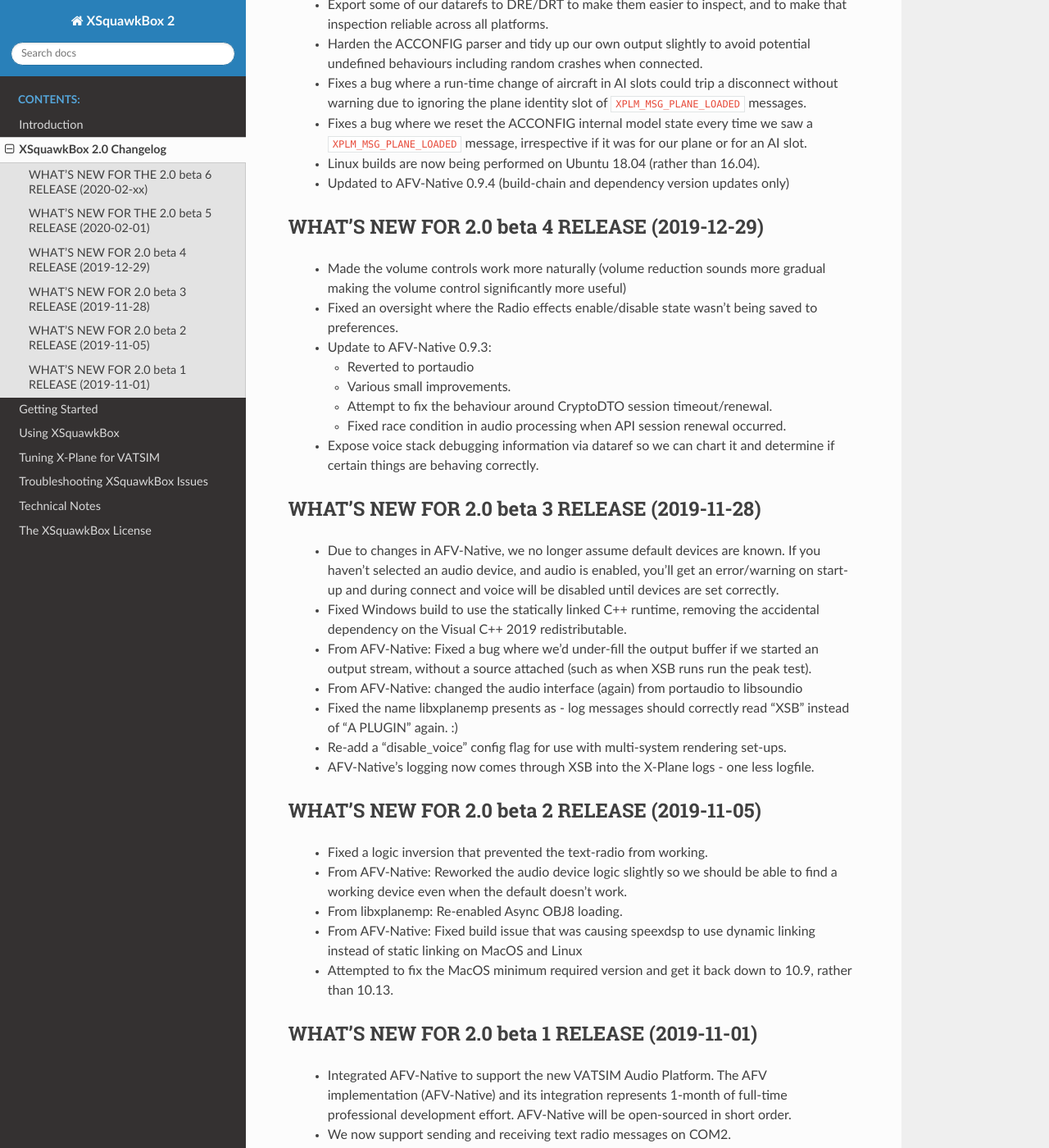
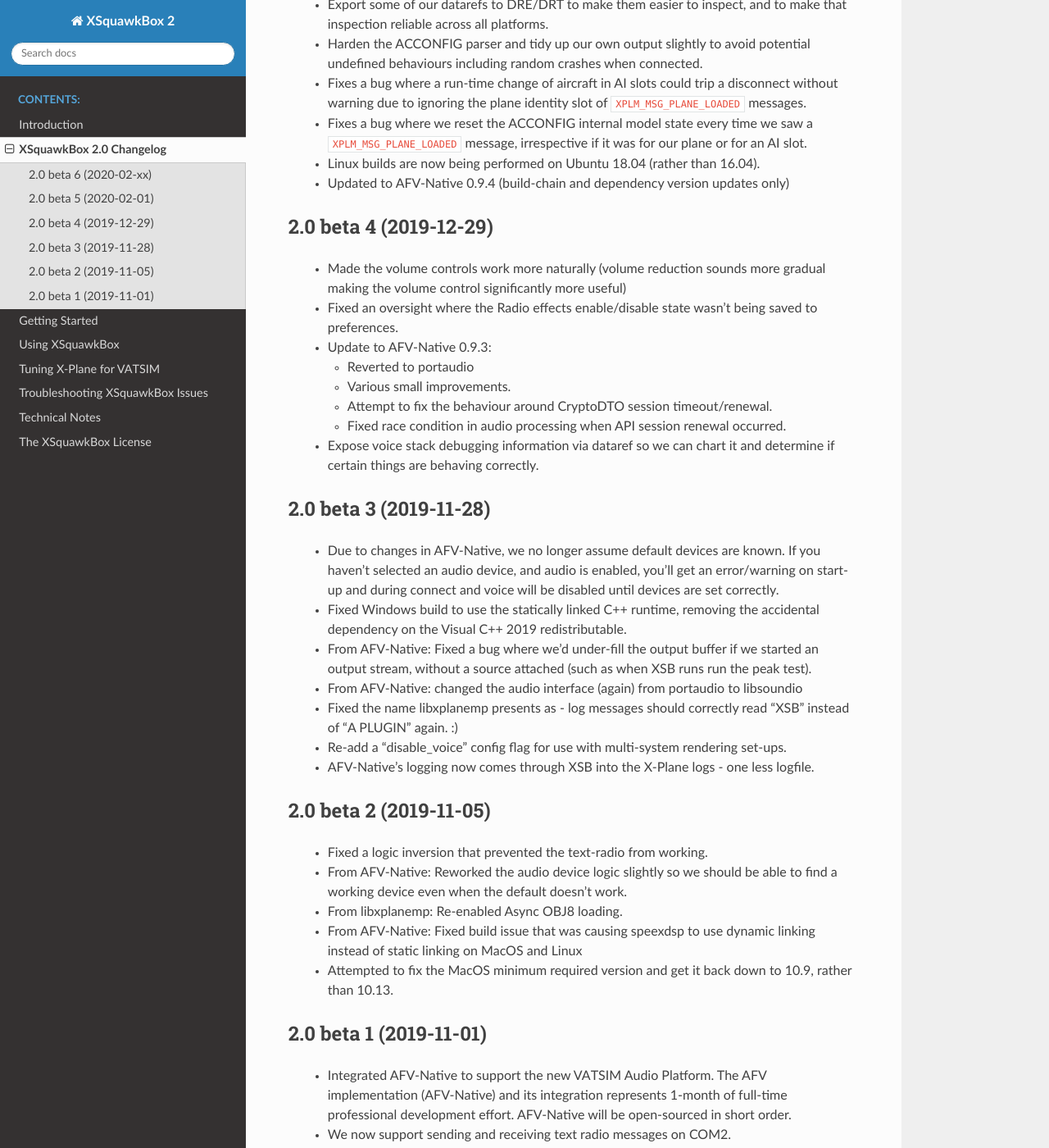
Before and after one commit to xsquawkbox/xsb2-manual, a Sphinx documentation site: the page built from source/changelog.rst, in a window 1280 px wide and 1400 px high, scrolled down 759 px. Shown: the whole window at 82% size. Built offline with Sphinx 7.4.7 and the Read the Docs theme 2.0.0, drawn with Linux system fonts in a browser that asks for light colours; some of the changed text lies outside the part shown.

Commit message:
Tidy up Changelog

```diff
--- a/source/changelog.rst
+++ b/source/changelog.rst
@@ -4,8 +4,8 @@
 For updates before 2.0, please refer to the README file included with the
 release
 
-WHAT'S NEW FOR THE 2.0 beta 6 RELEASE (2020-02-xx)
-==================================================
+2.0 beta 6 (2020-02-xx)
+=======================
 
  * Alas, another beta due to the two bugs (one major) dealt with in this
    release.
@@ -29,8 +29,8 @@
      inbetween creating the radio simulation state, and the first network
      update.  (Cosmetic only)
 
-WHAT'S NEW FOR THE 2.0 beta 5 RELEASE (2020-02-01)
-==================================================
+2.0 beta 5 (2020-02-01)
+=======================
 
  * We do not perform time dilation detection for external flight model and
    OBS users anymore.  These restrictions were more from oversight than
@@ -64,8 +64,8 @@
 
  * Updated to AFV-Native 0.9.4 (build-chain and dependency version updates only)
 
-WHAT'S NEW FOR 2.0 beta 4 RELEASE (2019-12-29)
-==============================================
+2.0 beta 4 (2019-12-29)
+=======================
 
  * Made the volume controls work more naturally (volume reduction sounds more
    gradual making the volume control significantly more useful)
@@ -86,8 +86,8 @@
  * Expose voice stack debugging information via dataref so we can chart it
    and determine if certain things are behaving correctly.
 
-WHAT'S NEW FOR 2.0 beta 3 RELEASE (2019-11-28)
-==============================================
+2.0 beta 3 (2019-11-28)
+=======================
 
  * Due to changes in AFV-Native, we no longer assume default devices are known.
    If you haven't selected an audio device, and audio is enabled, you'll get an
@@ -113,8 +113,8 @@
  * AFV-Native's logging now comes through XSB into the X-Plane logs - one less
    logfile.
 
-WHAT'S NEW FOR 2.0 beta 2 RELEASE (2019-11-05)
-==============================================
+2.0 beta 2 (2019-11-05)
+=======================
 
  * Fixed a logic inversion that prevented the text-radio from working.
 
@@ -129,8 +129,8 @@
  * Attempted to fix the MacOS minimum required version and get it back down
    to 10.9, rather than 10.13.
 
-WHAT'S NEW FOR 2.0 beta 1 RELEASE (2019-11-01)
-==============================================
+2.0 beta 1 (2019-11-01)
+=======================
 
  * Integrated AFV-Native to support the new VATSIM Audio Platform.  The
    AFV implementation (AFV-Native) and its integration represents 1-month of
```
